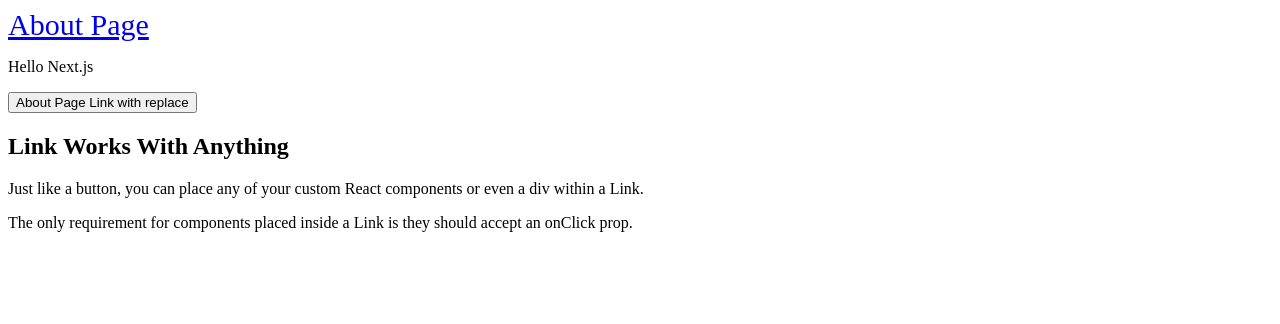
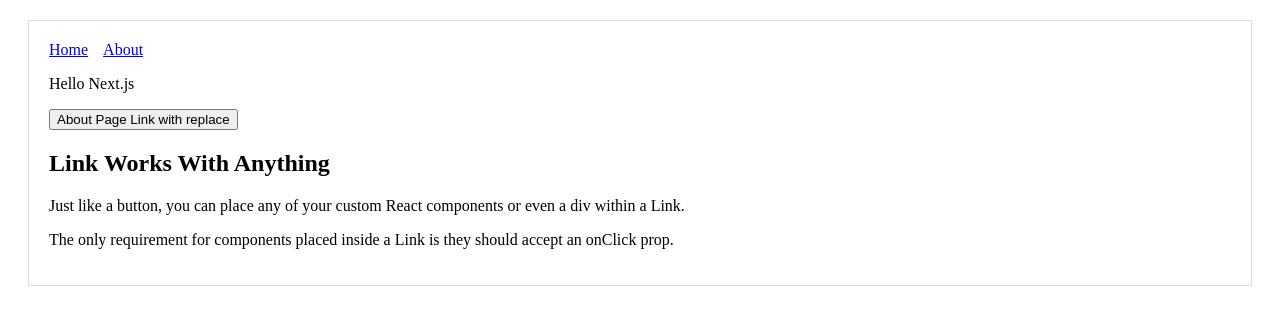
Before and after one commit to arpitparmar5739/nextjs-basics, a Next.js app: page / in a window 1280 px wide. Shown: the top 324 px of the page. Built offline with nearby package versions, Linux system fonts and the light colour scheme.

Commit message:
Using shared components

```diff
--- /dev/null
+++ b/components/Header.js
@@ -0,0 +1,18 @@
+import Link from 'next/link'
+
+const linkStyle = {
+  marginRight: 15
+}
+
+const Header = () => (
+    <div>
+        <Link href="/">
+          <a style={linkStyle}>Home</a>
+        </Link>
+        <Link href="/about">
+          <a style={linkStyle}>About</a>
+        </Link>
+    </div>
+)
+
+export default Header
--- /dev/null
+++ b/components/MyLayout.js
@@ -0,0 +1,16 @@
+import Header from './Header';
+
+const layoutStyle = {
+  margin: 20,
+  padding: 20,
+  border: '1px solid #DDD'
+};
+
+const Layout = (props) => (
+  <div style={layoutStyle}>
+    <Header />
+    {props.children}
+  </div>
+);
+
+export default Layout;
--- a/pages/about.js
+++ b/pages/about.js
@@ -1,5 +1,7 @@
+import Layout from '../components/MyLayout';
+
 export default () => (
-    <div>
+    <Layout>
         <p>This is the about page</p>
-    </div>
+    </Layout>
 );
--- a/pages/index.js
+++ b/pages/index.js
@@ -1,12 +1,8 @@
 import Link from 'next/link';
+import Layout from '../components/MyLayout';
 
 const Index = () => (
-    <div>
-        <div>
-            <Link href="/about">
-                <a style={{ fontSize: 30 }}>About Page</a>
-            </Link>
-        </div>
+    <Layout>
         <p>Hello Next.js</p>
         <div>
             <Link href="/about" replace>
@@ -22,7 +18,7 @@
                 The only requirement for components placed inside a Link is they should accept an onClick prop.
             </p>
         </div>
-    </div>
+    </Layout>
 );
 
 export default Index;
```
